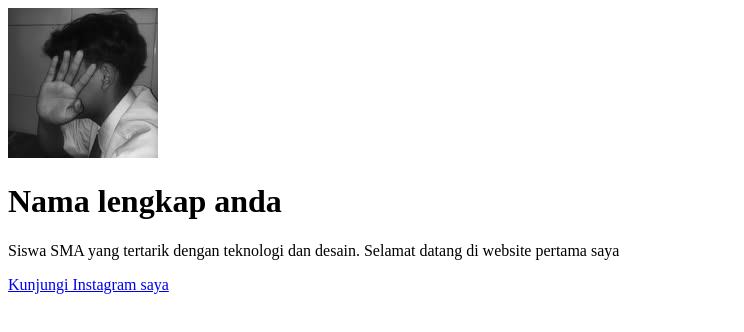
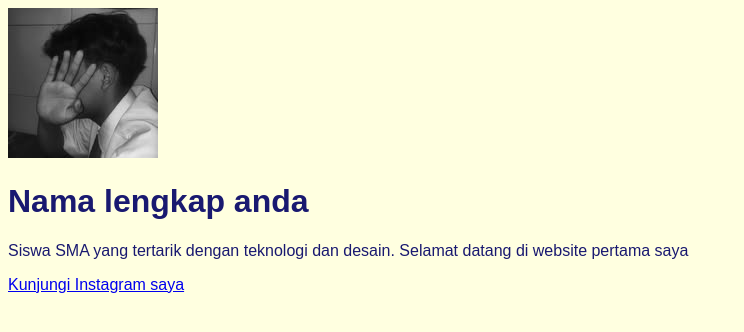
Before and after one commit to akunnepal21-beep/sembarangwes, a plain HTML site: page index.html in a window 1280 px wide. Shown: the whole page, without its empty margins (0-744 px from the left). Drawn offline with Linux system fonts and the light colour scheme.

Commit message:
Update style.css

```diff
--- a/style.css
+++ b/style.css
@@ -1,4 +1,5 @@
-selektor {
-  properti: nilai;
-  propeti-lain: nilai-lain;
+body {
+  background-color: #FFFFE0;
+  font-family: Arial, sans-serif;
+  color: #191970;
 }
```
